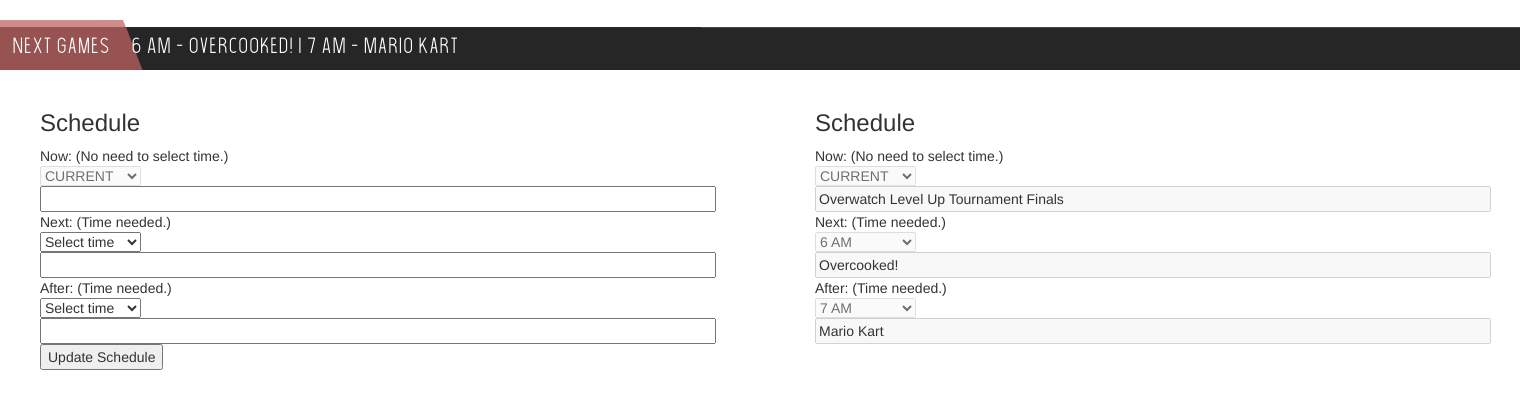
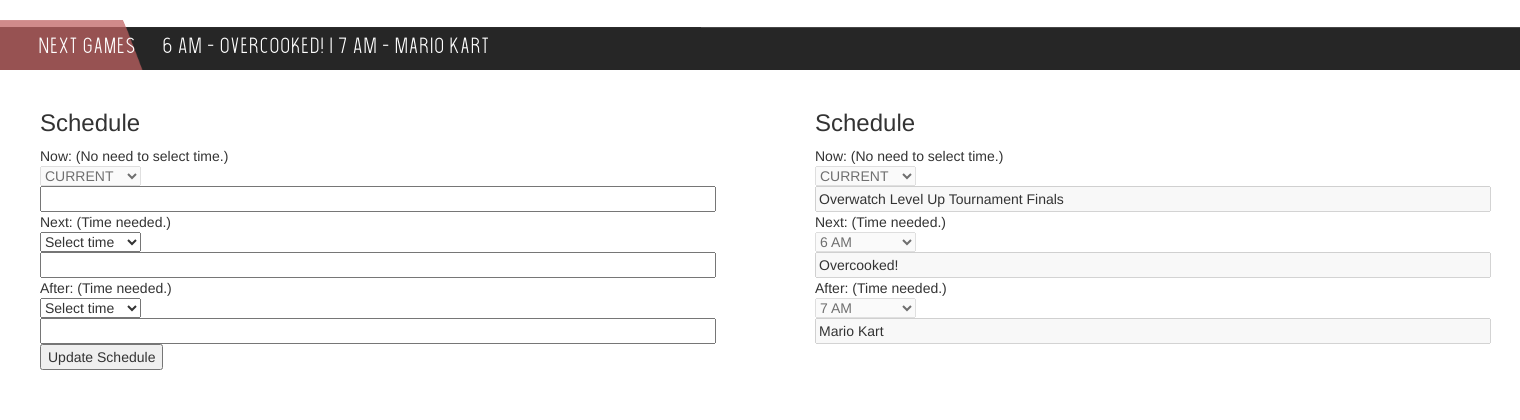
Before and after one commit to yutom3/CTG-Ticker, a PHP site: page / in a window 1520 px wide; the page is wider, and only the part inside the window is pictured. Shown: the top 420 px of that part. Run offline with PHP 8.4, Linux system fonts and the light colour scheme; some libraries are stand-ins or nearby versions.

Commit message:
Centered tickerTitle text, simplified tickerTitle strings
It actually looks nice even though technically it's not centered...

```diff
--- a/Resources/PHP/CTG_Announcements.php
+++ b/Resources/PHP/CTG_Announcements.php
@@ -1,6 +1,6 @@
 <?php
 	// Update Announcements.txt
-	$divHTML = "<div class='tickerTitle'>Latest News </div><div class='tickerData'>";
+	$divHTML = "<div class='tickerTitle'>News </div><div class='tickerData'>";
 	if (!empty($_POST[announcement1])) {
 	$content = $divHTML.$_POST[announcement1]."</div>";
 	$data .= $_POST[announcement1];
--- a/Resources/PHP/CTG_Schedule.php
+++ b/Resources/PHP/CTG_Schedule.php
@@ -1,7 +1,7 @@
 <?php
 	// Update Schedule.txt
 	if (!empty($_POST[game1]) && !empty($_POST[game2]) && !empty($_POST[game3]) && !empty($_POST[time2]) && !empty($_POST[time3])) {
-	    $content = "<div class='row'><div class='col-sm-4' id='game1'><div class='tickerTitle'>Now Playing</div><div class='tickerData'>" . $_POST[game1] . "</div></div></div>*<div class='row'><div class='col-sm-4' id='game2'><div class='tickerTitle'>Next Games</div><div class='tickerData'>".$_POST[time2]." - ".$_POST[game2]." | ".$_POST[time3]." - ".$_POST[game3]."</div></div></div>";
+	    $content = "<div class='row'><div class='col-sm-4' id='game1'><div class='tickerTitle'>Now</div><div class='tickerData'>" . $_POST[game1] . "</div></div></div>*<div class='row'><div class='col-sm-4' id='game2'><div class='tickerTitle'>Next</div><div class='tickerData'>".$_POST[time2]." - ".$_POST[game2]." | ".$_POST[time3]." - ".$_POST[game3]."</div></div></div>";
 			$data = $_POST[game1]."*".$_POST[game2]."*".$_POST[game3]."*".$_POST[time2]."*".$_POST[time3];
 		echo file_put_contents("../TXT/Schedule.txt",$content);
 		echo file_put_contents("../TXT/ScheduleRaw.txt",$data);
--- a/index.php
+++ b/index.php
@@ -35,11 +35,13 @@
     width: 100%;
     white-space:nowrap;
   }
-  .tickerTitle, .tickerData {
-    display: inline-block;
+  .tickerData {
+    display: inline;
   }
-  .tickerData {
-    padding-left: 1em !important;
+  .tickerTitle {
+    display:inline-block;
+    text-align: center;
+    width: 150px !important;
   }
   .schedule, .announcements {
     margin: 40px;
```
